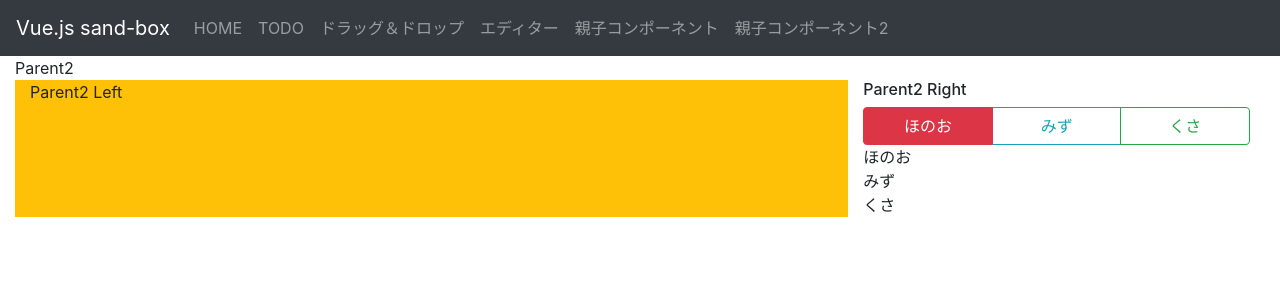
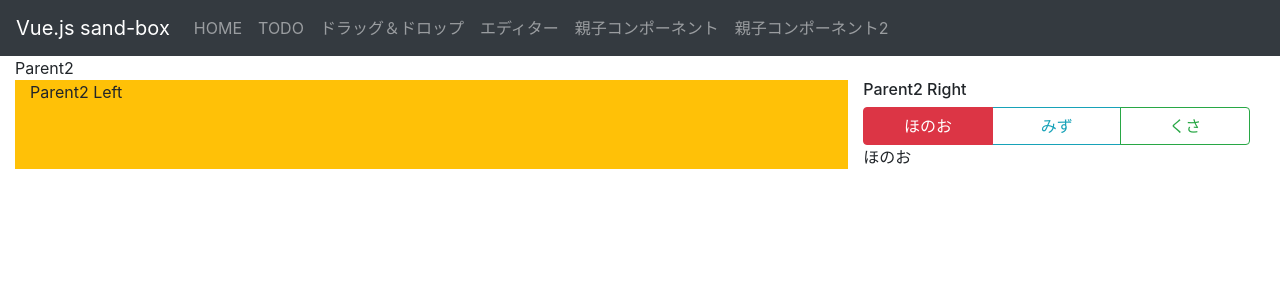
Before and after one commit to kyoruni/vue-sand-box, a Vue app: page /parent2 in a window 1280 px wide. Shown: the top 300 px of the page. Built offline with nearby package versions, Linux system fonts and the light colour scheme.

Commit message:
:wrench: #8 3タイプのボタンで、表示するコンポーネントを切り替える

```diff
--- a/src/components/Parent2/Right.vue
+++ b/src/components/Parent2/Right.vue
@@ -14,9 +14,9 @@
     </b-button-group>
 
     <div>
-      <fire></fire>
-      <water></water>
-      <grass></grass>
+      <fire v-if="showFireType"></fire>
+      <water v-if="showWaterType"></water>
+      <grass v-if="showGrassType"></grass>
     </div>
   </div>
 </template>
```
